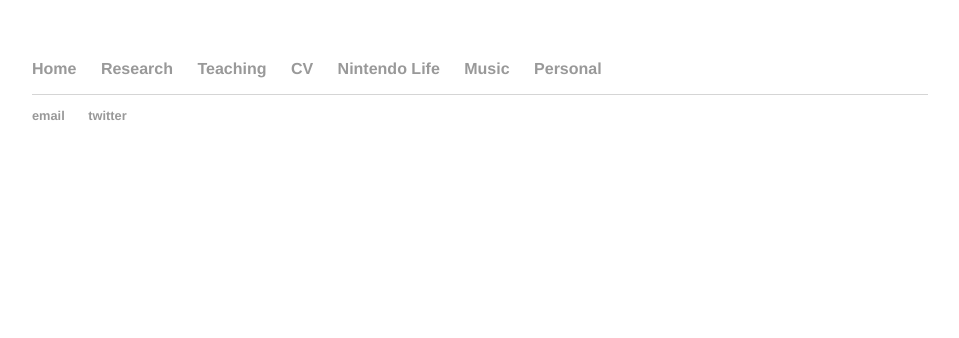
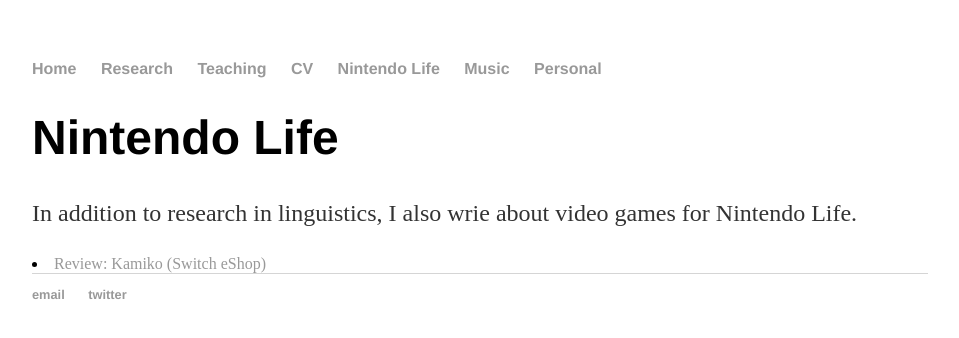
Before and after one commit to morgansleeper/morgansleeper.github.io, a Jekyll site: the page built from nintendolife/index.html, in a window 1280 px wide. Shown: the top 338 px of the page, without its empty margins (160-1119 px from the left). Built offline with Jekyll 4.4.1, drawn with Linux system fonts in a browser that asks for light colours.

Commit message:
Update index.html

```diff
--- a/nintendolife/index.html
+++ b/nintendolife/index.html
@@ -2,3 +2,6 @@
 layout: default
 title: Morgan Sleeper | Nintendo Life
 ---
+<h1>Nintendo Life</h1>
+<p>In addition to research in linguistics, I also wrie about video games for Nintendo Life.<p>
+<li><a href = http://www.nintendolife.com/reviews/switch-eshop/kamiko>Review: Kamiko (Switch eShop)</a>
```
